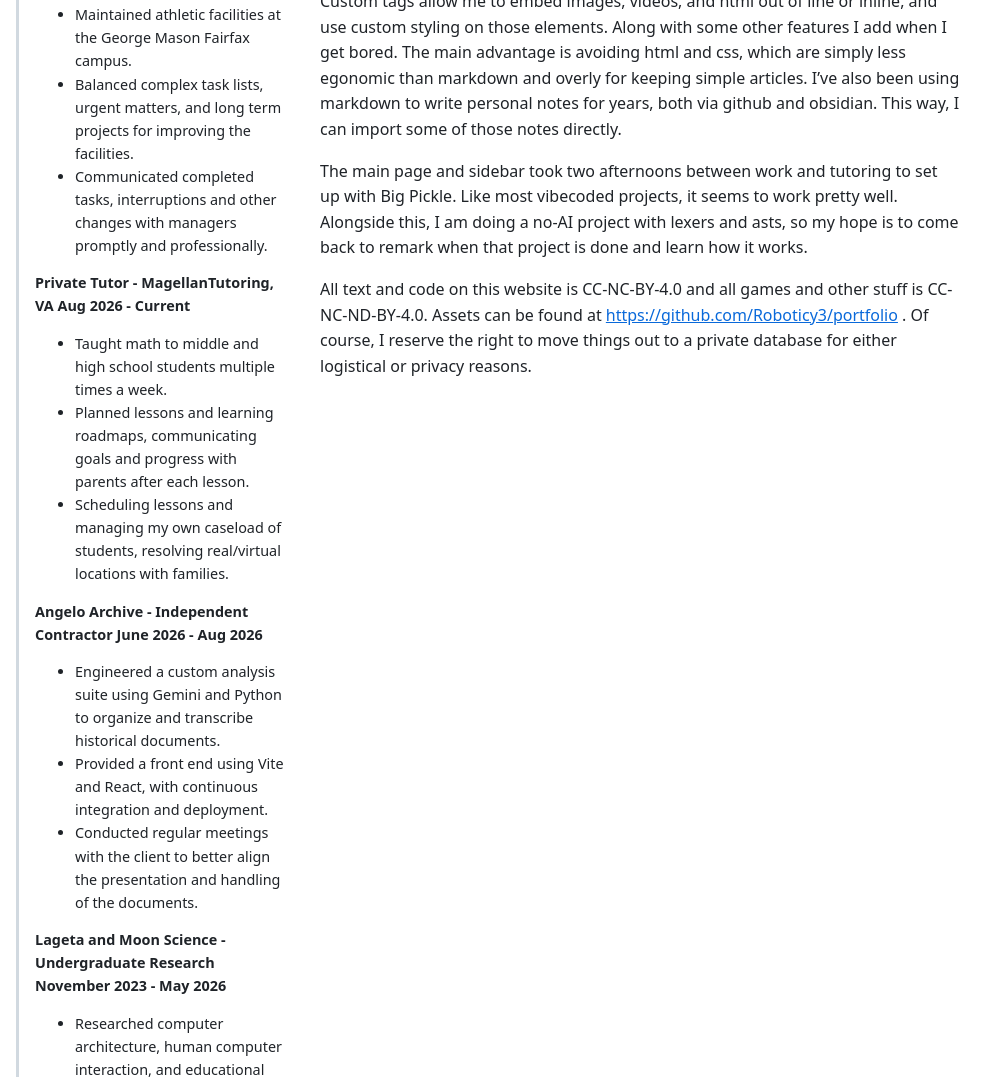
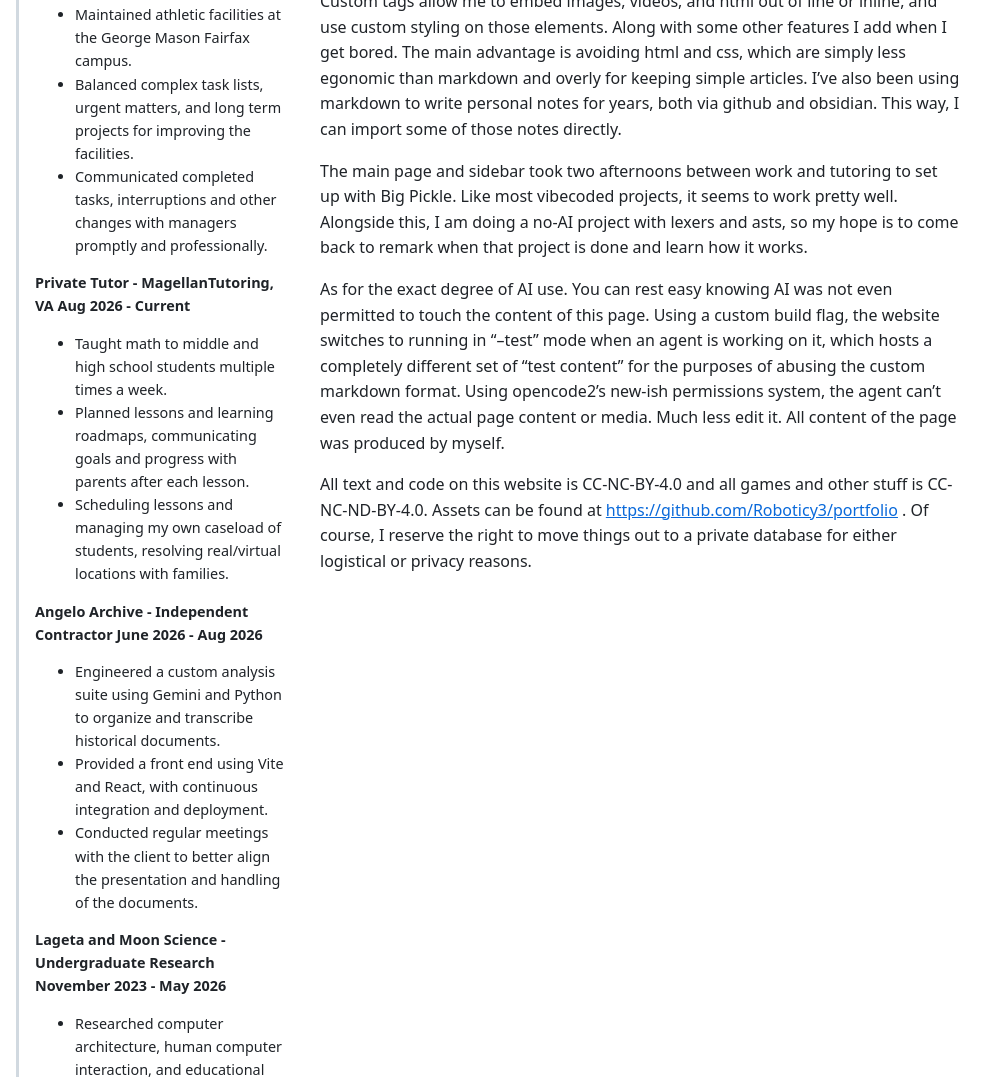
Before and after one commit to Roboticy3/portfolio, an Astro site: page / in a window 1280 px wide. Shown: the part 1079-2156 px from the top of the page, without its empty margins (0-1005 px from the left). Built offline with nearby package versions, Linux system fonts and the light colour scheme; Astro itself is replaced by a stand-in of ours.

Commit message:
added AI disclosure

```diff
--- a/src/pages/index.md
+++ b/src/pages/index.md
@@ -44,4 +44,12 @@ Like most vibecoded projects, it seems to work pretty well.
 Alongside this, I am doing a no-AI project with lexers and asts, so my hope is
 to come back to remark when that project is done and learn how it works.
 
+As for the exact degree of AI use. You can rest easy knowing AI was not even
+permitted to touch the content of this page. Using a custom build flag, the website switches to running in "--test" mode
+when an agent is working on it, which hosts a completely different set of
+"test content" for the purposes of abusing the custom markdown format. Using
+opencode2's new-ish permissions system, the agent can't even read the actual
+page content or media. Much less edit it. All content of the page was produced
+by myself.
+
 All text and code on this website is CC-NC-BY-4.0 and all games and other stuff is CC-NC-ND-BY-4.0. Assets can be found at https://github.com/Roboticy3/portfolio . Of course, I reserve the right to move things out to a private database for either logistical or privacy reasons.
```
